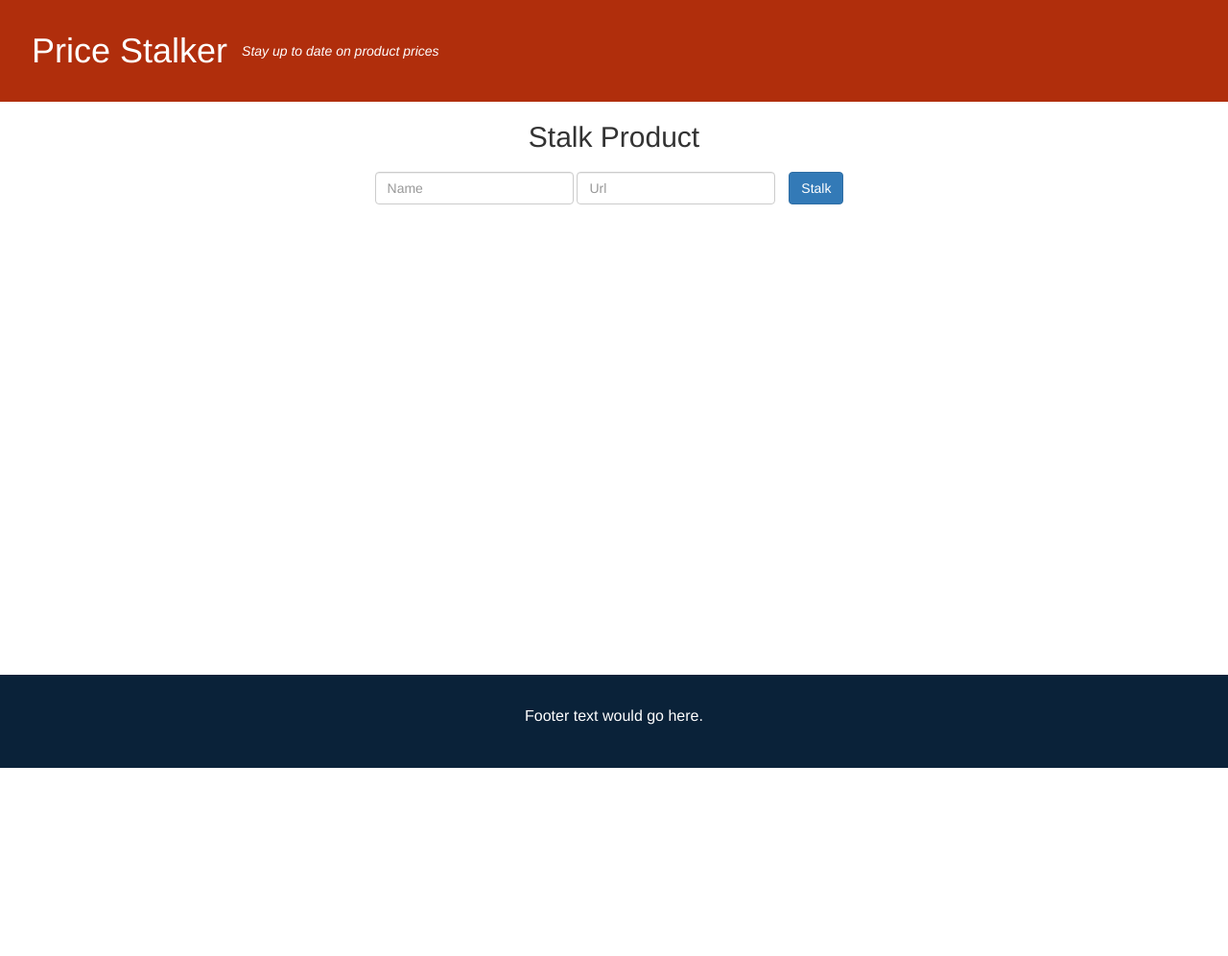
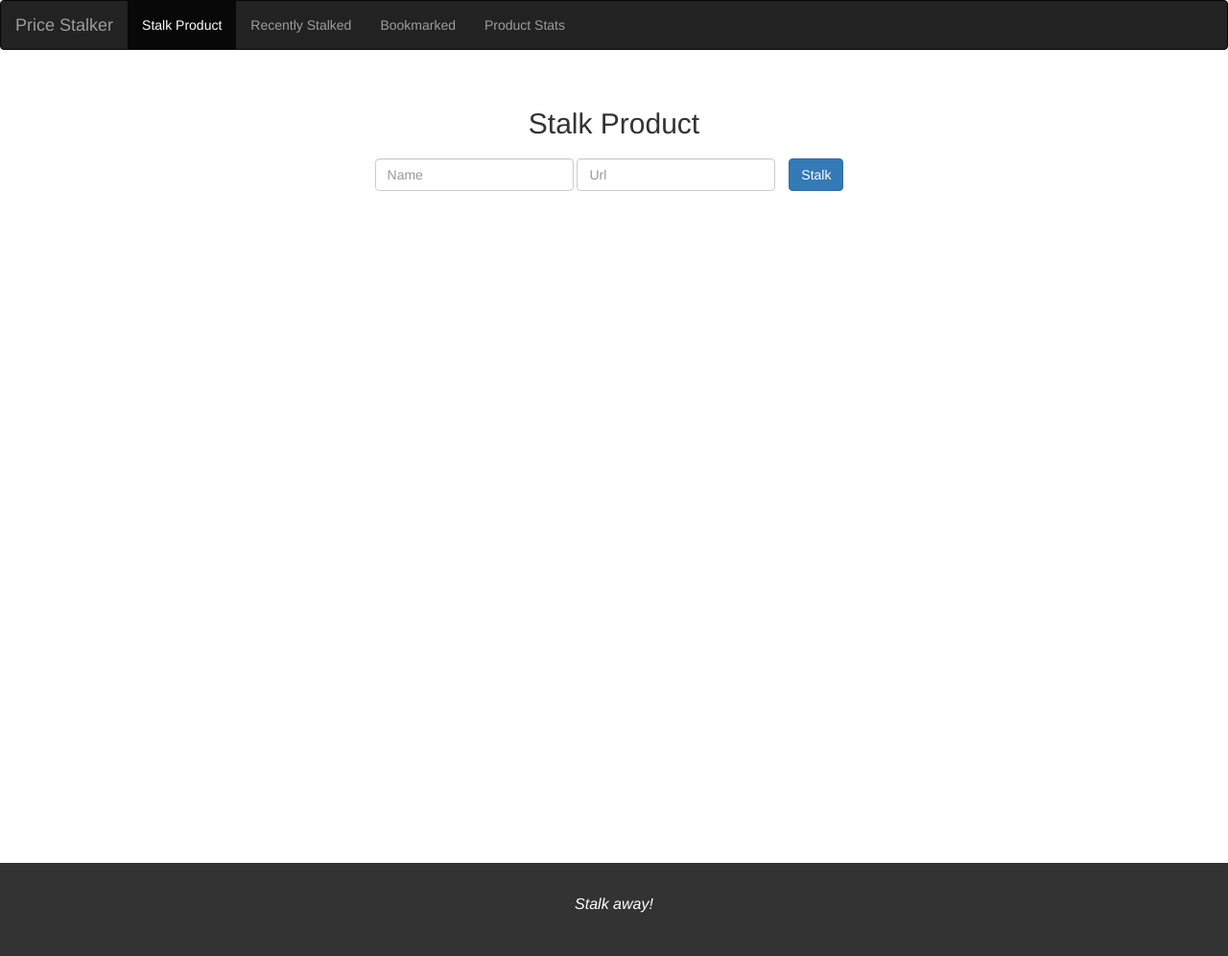
Before and after one commit to JDev165/PriceStalker, a Django app: page / in a window 1280 px wide. Shown: the whole page at 96% size. Before the commit the page ends 800 px from the top, so only its background shows below. Run offline with Django 3.2, Linux system fonts and the light colour scheme; data that the repository does not hold is empty; some libraries are stand-ins or nearby versions.

Commit message:
Added a bit of styling with bootstrap and added a bookmarked section

```diff
--- a/priceStalker/dashboard/templates/base.html
+++ b/priceStalker/dashboard/templates/base.html
@@ -10,15 +10,31 @@
         <link rel="stylesheet" href="{% static 'main.css' %}" type="text/css" media="all">
         <link rel="stylesheet" href="{% static 'bootstrap.css' %}" type="text/css" media="all">
         <script type="text/javascript" src="{% static 'main.js' %}"></script>
-        <!--<script type="text/javascript" src="{% static 'bootstrap.js' %}"></script>-->
     </head>
 
     <body class="site">
-        <header class="site-header">
-            <div class="site-header-content-wrapper">
-                <h1 title="Price Tracker" class="site-brand">Price Stalker</h1>
-                <p class="site-description">Stay up to date on product prices</p>
-            </div>
+        <header>
+            <nav class="navbar navbar-inverse">
+              <div class="container-fluid">
+                <div class="navbar-header">
+                  <a class="navbar-brand" href="{% url 'dashboard' %}">Price Stalker</a>
+                </div>
+                <ul class="nav navbar-nav">
+                  <li class="active"><a href="#">Stalk Product</a></li>
+                  <li><a href="#">Recently Stalked</a></li>
+                  <li><a href="#">Bookmarked</a></li>
+                  <li><a href="#">Product Stats</a></li>
+                </ul>
+                <!--
+                <form class="navbar-form navbar-left" action="/action_page.php">
+                  <div class="form-group">
+                    <input type="text" class="form-control" placeholder="Search">
+                  </div>
+                  <button type="submit" class="btn btn-default">Submit</button>
+                </form>
+                -->
+              </div>
+            </nav>
         </header>
 
         {% block content %}
@@ -26,7 +42,7 @@
 
         <footer class="site-footer">
             <p>
-                Footer text would go here.
+                Stalk away!
             </p>
         </footer>
     </body>
--- a/priceStalker/dashboard/templates/index.html
+++ b/priceStalker/dashboard/templates/index.html
@@ -38,6 +38,22 @@
 			</div>
 		{% endfor %}
 	</section>
+
+	<section id="bookmarked" name="bookmarked" class="section-bookmarked">
+		{% for bookmark in bookmarks %}
+			<div id="bookmarked_product_{{bookmark.product.id}}" class="bookmarked-product">
+				<div class="card-body">
+    				<h5 class="card-title">{{product.name}}</h5>
+    				<img class="card-img-top" src="{{bookmark.product.image_url}}" alt="Product Image" />
+    				<p class="card-text">Current Price: {{bookmark.product|get_product_price}}</p>
+    				<a href="{{bookmark.product.url}}" target="_blank" class="btn btn-primary">View Product</a>
+    				<img class="img-spacing"
+    					 src="{{bookmark.product|get_bookmark_src}}"
+    					 onclick= "toggleBookmark(`{% url 'bookmark' %}`, {'product': '{{bookmark.product.id}}'}, this);">
+  				</div>
+			</div>
+		{% endfor %}
+	</section>
 </main>
 
 {% endblock %}
--- a/priceStalker/dashboard/views.py
+++ b/priceStalker/dashboard/views.py
@@ -15,9 +15,11 @@ def dashboard(request):
     productsForm = ProductsForm()
     notificationsForm = NotificationsForm()
     products = Products.objects.all().order_by('-id')[:5]
+    bookmarks = Bookmarks.objects.all().order_by('-id')[:5]
     return render(request, 'index.html', {'formset': productsForm,
                                           'formset2': NotificationsForm,
-                                          'products': products})
+                                          'products': products,
+                                          'bookmarks': bookmarks})
 
 
 def subscribe(request):
--- a/priceStalker/static/main.css
+++ b/priceStalker/static/main.css
@@ -22,6 +22,7 @@ Section styles
     flex-direction: column;
     justify-content: center;
     align-items: center;
+    padding: 20px;
 }
 
 .sub-section-quick-stalk {
@@ -32,11 +33,13 @@ Section styles
     margin-bottom: 50px;
 }
 
-.section-recently-stalked {
+.section-recently-stalked,
+.section-bookmarked {
     display: flex;
     flex-direction: row;
     justify-content: space-around;
     align-items: center;
+    padding: 150px;
 }
 
 .section-subscription {
@@ -78,14 +81,13 @@ Site header and footer styling
 }
 
 .site-footer {
+    font-style: italic;
     font-size: 1rem;
     text-align: center;
     padding: 2em;
     color: white;
-    background: #0A2239;
-    width: 100%;
-    position: fixed;
-    bottom: 0;
+    background: #333;
+    margin-top: 20px;
 }
 
 /*--------------------------------------------------------------
```
Also changed, not shown: other parts of priceStalker/static/main.css (+8 -3 lines).
